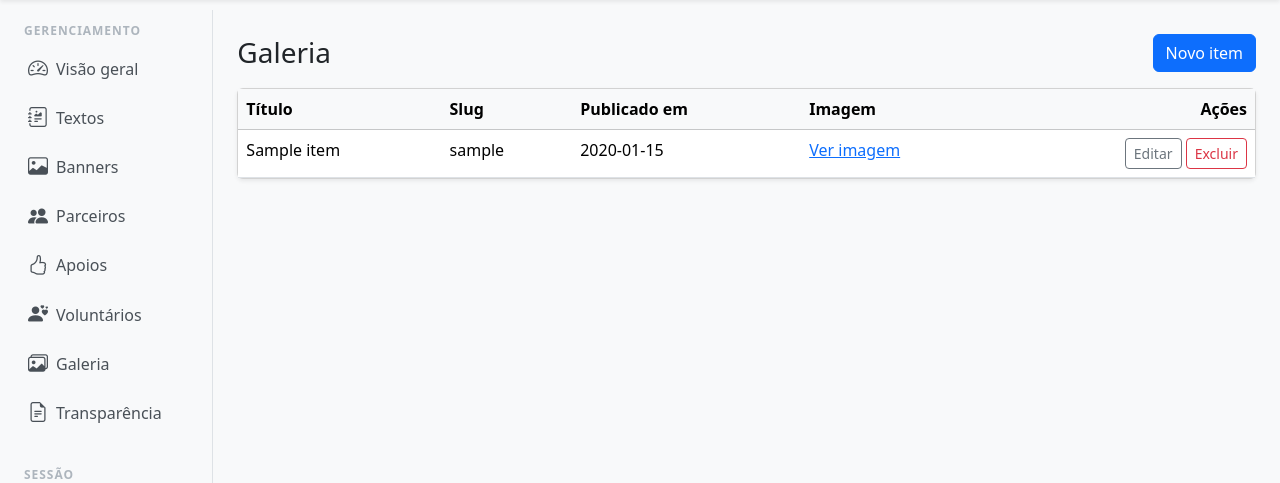
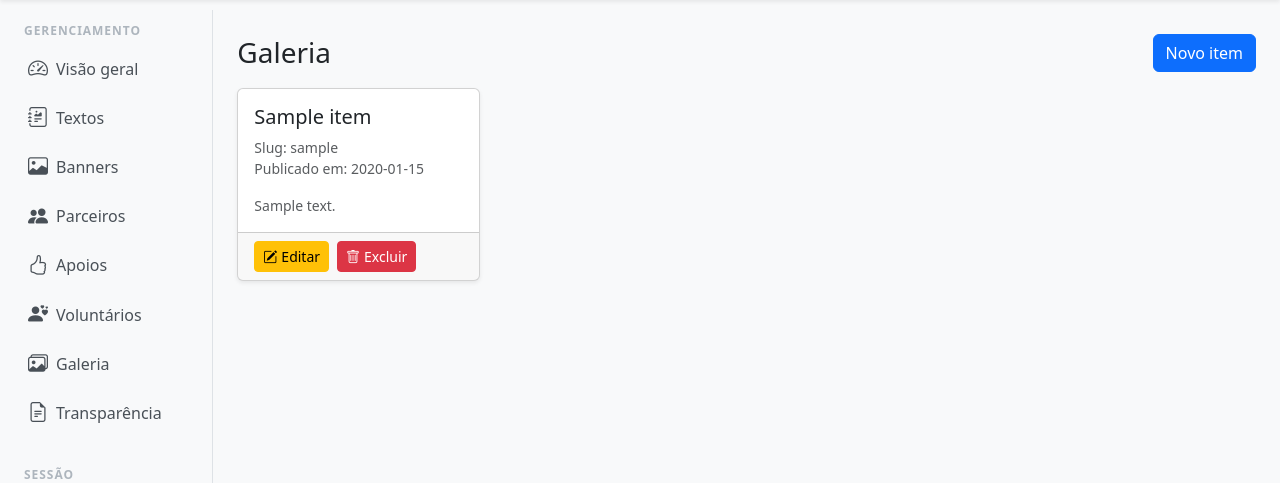
Before and after one commit to osmarDesenvolvedorDeSoftware/doce_esperanca, a Python web app: template app/templates/admin/galeria/list.html in a window 1280 px wide. Shown: the part 62-545 px from the top of the page. Run offline with Jinja, Linux system fonts and the light colour scheme; the template is opened without the code that fills it: most values are stand-ins (such as "Sample title", 1, 10 or a date in 2020); some libraries are stand-ins or nearby versions.

Commit message:
Refatorar listagens de banners e galeria com cards

```diff
--- a/app/templates/admin/galeria/list.html
+++ b/app/templates/admin/galeria/list.html
@@ -5,44 +5,56 @@
     <h1 class="h3 mb-0">Galeria</h1>
     <a class="btn btn-primary" href="{{ url_for('admin.galeria_create') }}">Novo item</a>
   </div>
-  <div class="card shadow-sm">
-    <div class="card-body p-0">
-      <div class="table-responsive">
-        <table class="table table-hover mb-0">
-          <thead class="table-light">
-            <tr>
-              <th>Título</th>
-              <th>Slug</th>
-              <th>Publicado em</th>
-              <th>Imagem</th>
-              <th class="text-end">Ações</th>
-            </tr>
-          </thead>
-          <tbody>
-            {% for item in itens %}
-              <tr>
-                <td>{{ item.titulo }}</td>
-                <td>{{ item.slug }}</td>
-                <td>{{ item.publicado_em.strftime('%d/%m/%Y') if item.publicado_em else '-' }}</td>
-                <td>
-                  <a href="{{ url_for('admin.send_upload', filename=item.imagem_path) }}" target="_blank">Ver imagem</a>
-                </td>
-                <td class="text-end">
-                  <a class="btn btn-sm btn-outline-secondary" href="{{ url_for('admin.galeria_edit', item_id=item.id) }}">Editar</a>
-                  <form class="d-inline" method="post" action="{{ url_for('admin.galeria_delete', item_id=item.id) }}" onsubmit="return confirm('Deseja realmente excluir este item?');">
-                    <input type="hidden" name="csrf_token" value="{{ csrf_token() }}">
-                    <button class="btn btn-sm btn-outline-danger" type="submit">Excluir</button>
-                  </form>
-                </td>
-              </tr>
-            {% else %}
-              <tr>
-                <td colspan="5" class="text-center py-4">Nenhum item cadastrado.</td>
-              </tr>
-            {% endfor %}
-          </tbody>
-        </table>
+  <div class="row g-3">
+    {% for item in itens %}
+      <div class="col-sm-6 col-md-4 col-xl-3">
+        <div class="card h-100 shadow-sm">
+          {% if item.imagem_path %}
+            <img
+              class="card-img-top"
+              style="height:200px;object-fit:cover;"
+              src="{{ url_for('admin.send_upload', filename=item.imagem_path) }}"
+              alt="{{ item.titulo }}"
+            >
+          {% endif %}
+          <div class="card-body">
+            <h2 class="card-title h5 mb-2">{{ item.titulo }}</h2>
+            <div class="text-muted small">
+              <div>Slug: {{ item.slug }}</div>
+              <div>
+                Publicado em:
+                {{ item.publicado_em.strftime('%d/%m/%Y') if item.publicado_em else '-' }}
+              </div>
+            </div>
+            {% if item.descricao %}
+              <p class="text-body-secondary small mb-0 mt-3">{{ item.descricao | truncate(120, True, '...') }}</p>
+            {% endif %}
+          </div>
+          <div class="card-footer">
+            <div class="d-flex gap-2">
+              <a class="btn btn-warning btn-sm d-flex align-items-center gap-1" href="{{ url_for('admin.galeria_edit', item_id=item.id) }}">
+                <i class="bi bi-pencil-square"></i>
+                <span>Editar</span>
+              </a>
+              <form method="post" action="{{ url_for('admin.galeria_delete', item_id=item.id) }}" onsubmit="return confirm('Deseja realmente excluir este item?');">
+                <input type="hidden" name="csrf_token" value="{{ csrf_token() }}">
+                <button class="btn btn-danger btn-sm d-flex align-items-center gap-1" type="submit">
+                  <i class="bi bi-trash"></i>
+                  <span>Excluir</span>
+                </button>
+              </form>
+            </div>
+          </div>
+        </div>
       </div>
-    </div>
+    {% else %}
+      <div class="col-12">
+        <div class="card border-0 bg-light">
+          <div class="card-body text-center py-5 text-muted">
+            Nenhum item cadastrado.
+          </div>
+        </div>
+      </div>
+    {% endfor %}
   </div>
 {% endblock %}
```
Also changed, not shown: app/templates/admin/banners/list.html (+50 -34 lines).
